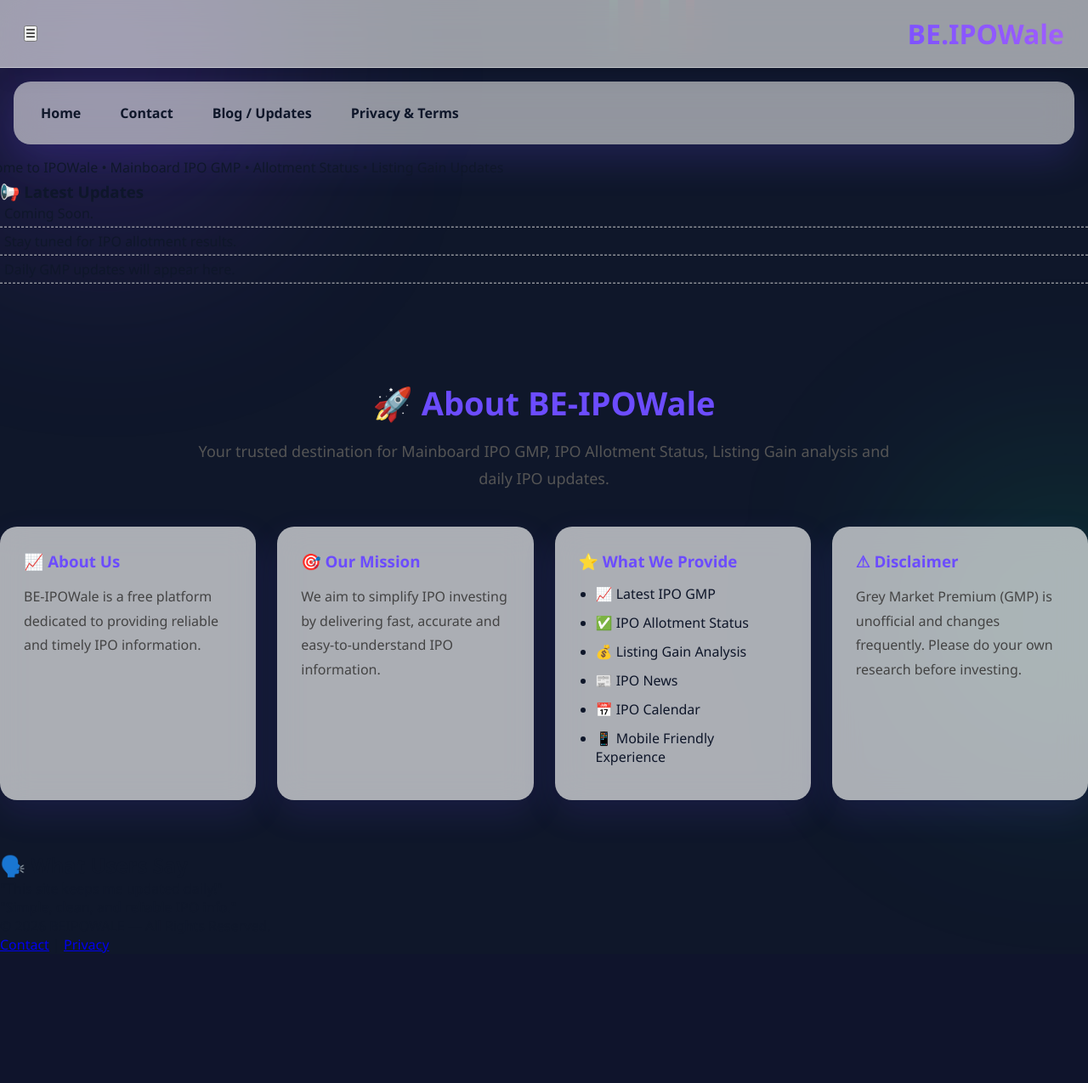
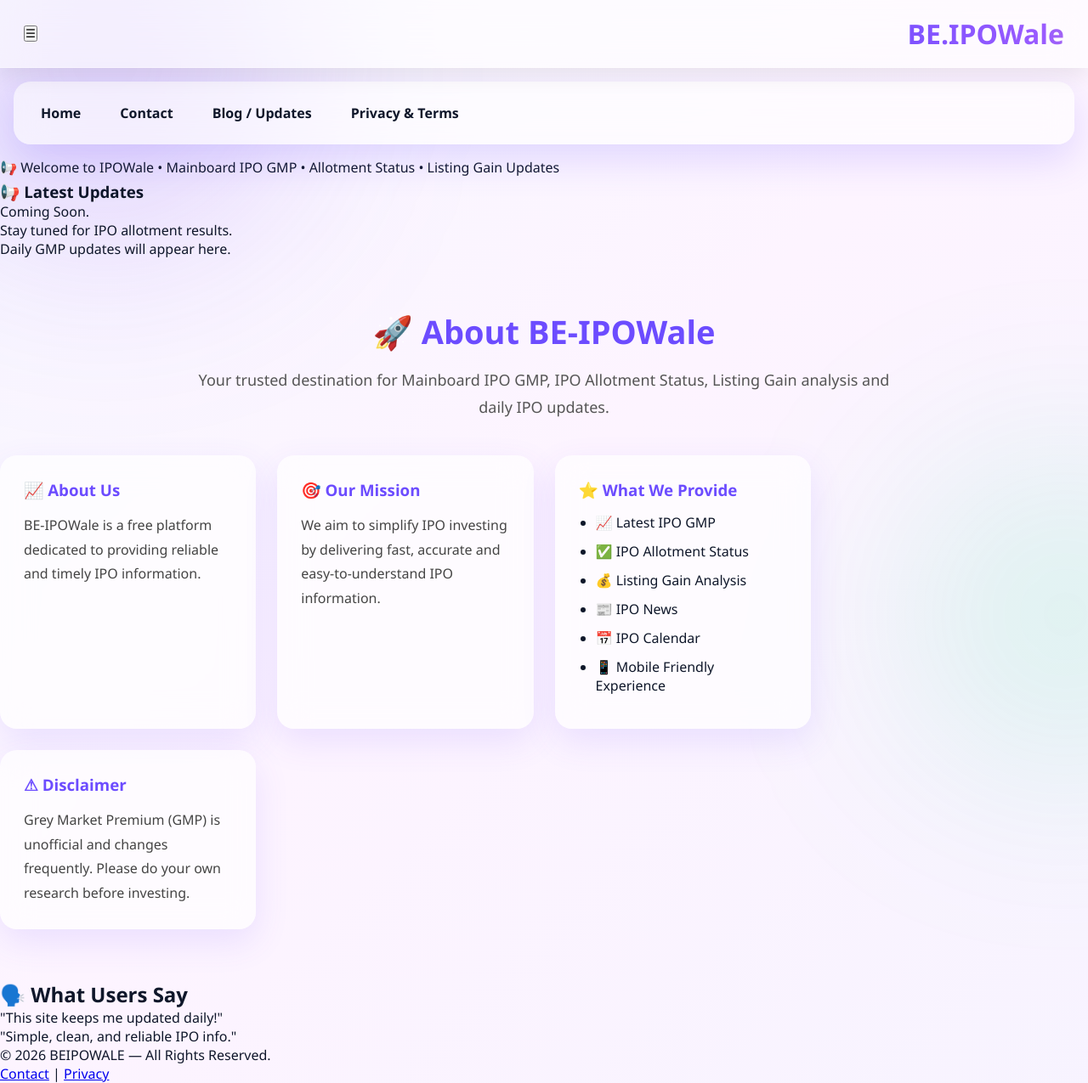
Before and after one commit to ipowaletelegram/beipowale, a Flask app: page / in a window 1280 px wide. Shown: the whole page at 85% size. Before the commit the page ends 1122 px from the top, so only its background shows below. Run offline with Flask 3, Linux system fonts and the light colour scheme.

Commit message:
Update style.css

```diff
--- a/static/style.css
+++ b/static/style.css
@@ -246,60 +246,3 @@ box-shadow:0 20px 50px rgba(108,76,255,.25);
   overflow: hidden;
   animation: scroll-left 12s linear infinite;
 }
-
-@keyframes scroll-left {
-  0% { transform: translateX(100%); }
-  100% { transform: translateX(-100%); }
-}
-
-.updates-scroll {
-  height: 150px;
-  overflow: hidden;
-  position: relative;
-}
-
-.updates-scroll div {
-  padding: 5px;
-  border-bottom: 1px dashed #ccc;
-  animation: scroll-up 12s linear infinite;
-}
-
-@keyframes scroll-up {
-  0% { transform: translateY(100%); }
-  100% { transform: translateY(-100%); }
-}
-body {
-  background: #0f172a;
-  overflow-x: hidden;
-}
-
-.candle-bg {
-  position: fixed;
-  top: 0; left: 0;
-  width: 100%; height: 100%;
-  display: flex;
-  gap: 20px;
-  animation: moveCandles 30s linear infinite;
-  opacity: 0.15; /* subtle background */
-}
-
-.candle {
-  width: 10px;
-  height: 60px;
-  background: #00c853; /* green candle */
-  position: relative;
-}
-.candle::before {
-  content: "";
-  position: absolute;
-  top: -20px; left: 50%;
-  width: 2px; height: 20px;
-  background: #fff;
-  transform: translateX(-50%);
-}
-.candle.red { background: #d50000; }
-
-@keyframes moveCandles {
-  from { transform: translateX(100%); }
-  to { transform: translateX(-100%); }
-}
```
